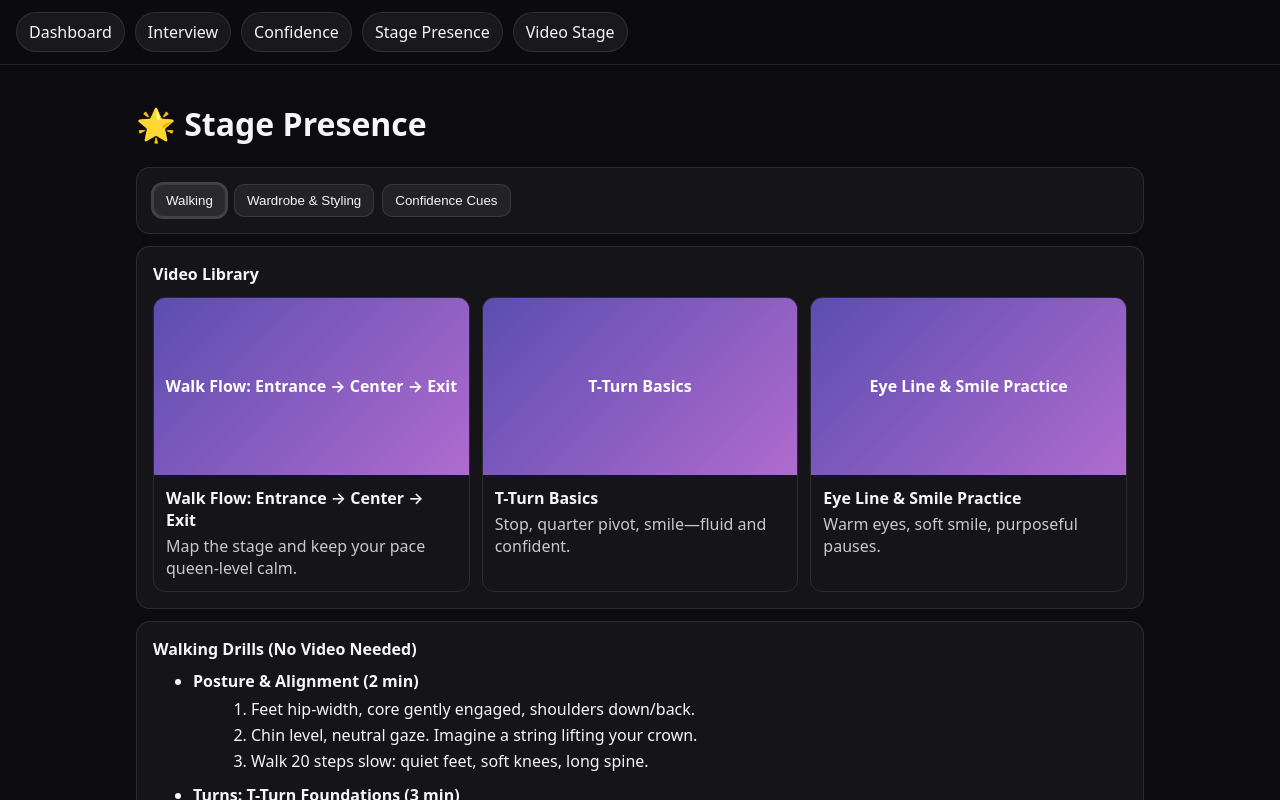
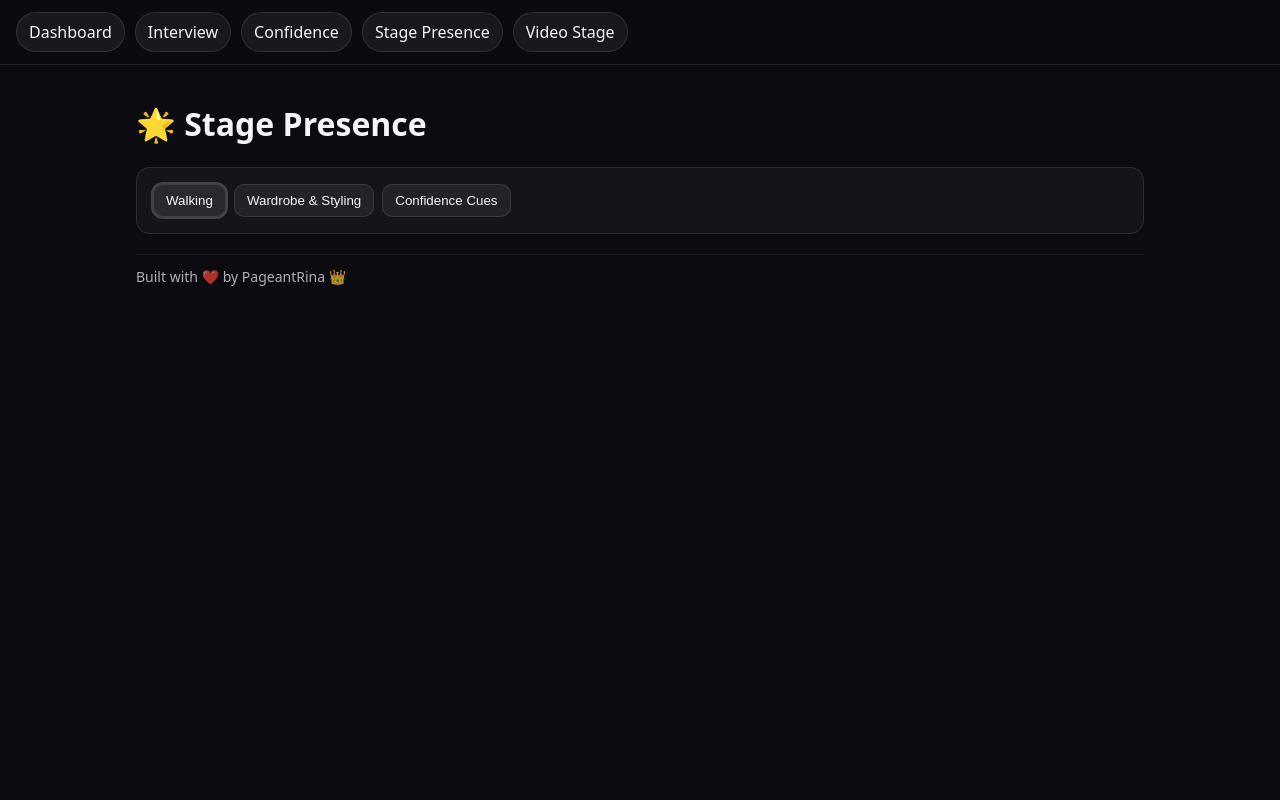
Before and after one commit to amybrim/pageantrina, a Next.js app: page /stage in a window 1280 px wide. Shown: the top 800 px of the page. Built offline with nearby package versions, Linux system fonts and the light colour scheme.

Commit message:
Fix stage page tab states and interview feedback flow

```diff
--- a/src/pages/stage.js
+++ b/src/pages/stage.js
@@ -3,7 +3,7 @@ import VideoGrid from "@/components/VideoGrid";
 import WalkingDrills from "@/components/WalkingDrills";
 
 export default function StagePresencePage() {
-  const [tab, setTab] = useState("walking");
+  const [tab, setTab] = useState("Walking");
 
   const videos = [
     { title: "Walk Flow: Entrance → Center → Exit", desc: "Map the stage and keep your pace queen-level calm." },
@@ -15,9 +15,9 @@ export default function StagePresencePage() {
     <>
       <h1>🌟 Stage Presence</h1>
       <div className="card" style={{display:"flex",gap:8}}>
-        <button onClick={()=>setTab("walking")} aria-pressed={tab==="walking"}>Walking</button>
-        <button onClick={()=>setTab("styling")} aria-pressed={tab==="styling"}>Wardrobe & Styling</button>
-        <button onClick={()=>setTab("confidence")} aria-pressed={tab==="confidence"}>Confidence Cues</button>
+        <button onClick={()=>setTab("Walking")} aria-pressed={tab==="Walking"}>Walking</button>
+        <button onClick={()=>setTab("Wardrobe")} aria-pressed={tab==="Wardrobe"}>Wardrobe & Styling</button>
+        <button onClick={()=>setTab("Confidence")} aria-pressed={tab==="Confidence"}>Confidence Cues</button>
       </div>
 
       {tab==="walking" && (
```
